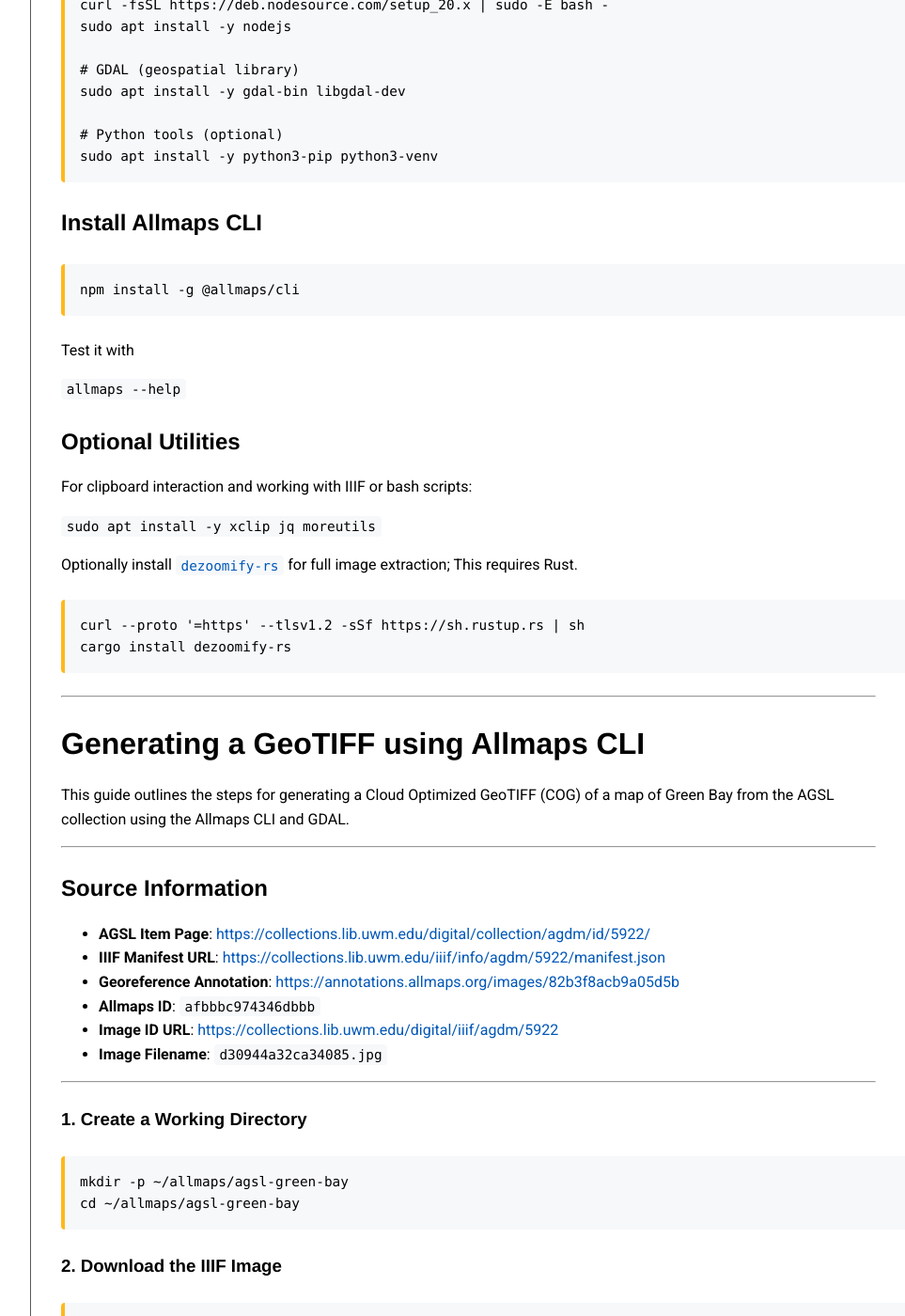
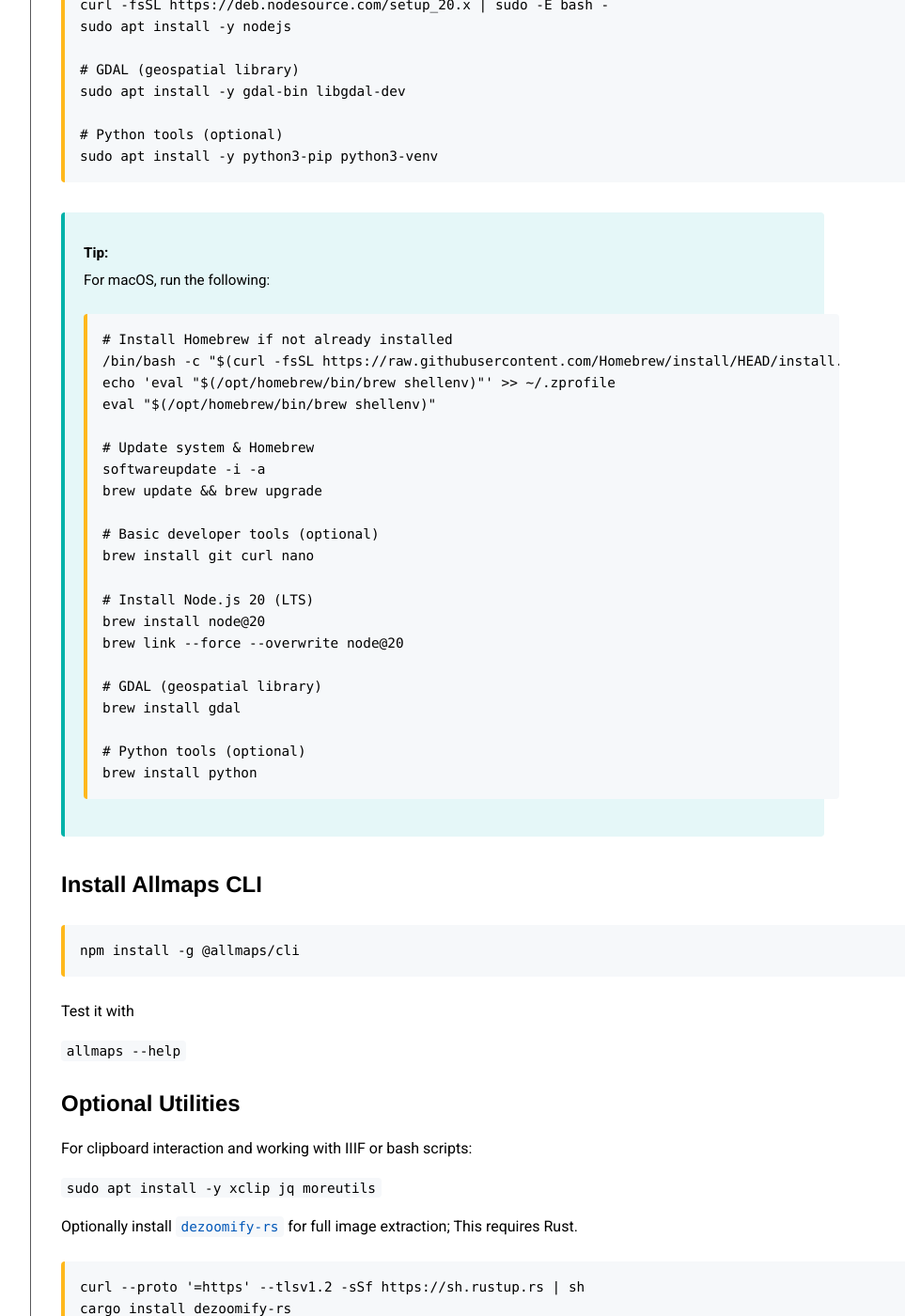
Before and after one commit to UWM-Libraries/allmaps-intro-workshop, a Jekyll site: the page built from _lessons/04-cli.md, in a window 1280 px wide and 1400 px high, scrolled down 698 px. Shown: the whole window at 94% size, without its empty margins (316-1279 px from the left). Built offline with Jekyll 4.4.1, drawn with Linux system fonts in a browser that asks for light colours.

Commit message:
Add mac instructions to env setup

````diff
--- a/_lessons/04-cli.md
+++ b/_lessons/04-cli.md
@@ -40,6 +40,33 @@
 # Python tools (optional)
 sudo apt install -y python3-pip python3-venv
 ```
+
+> **Tip:** For macOS, run the following:
+> ```bash
+> # Install Homebrew if not already installed
+> /bin/bash -c "$(curl -fsSL https://raw.githubusercontent.com/Homebrew/install/HEAD/install.sh)"
+> echo 'eval "$(/opt/homebrew/bin/brew shellenv)"' >> ~/.zprofile
+> eval "$(/opt/homebrew/bin/brew shellenv)"
+>
+> # Update system & Homebrew
+> softwareupdate -i -a
+> brew update && brew upgrade
+>
+> # Basic developer tools (optional)
+> brew install git curl nano
+>
+> # Install Node.js 20 (LTS)
+> brew install node@20
+> brew link --force --overwrite node@20
+>
+> # GDAL (geospatial library)
+> brew install gdal
+>
+> # Python tools (optional)
+> brew install python
+> ```
+{: .callout .tip }
+
 
 ## Install Allmaps CLI
 
````
